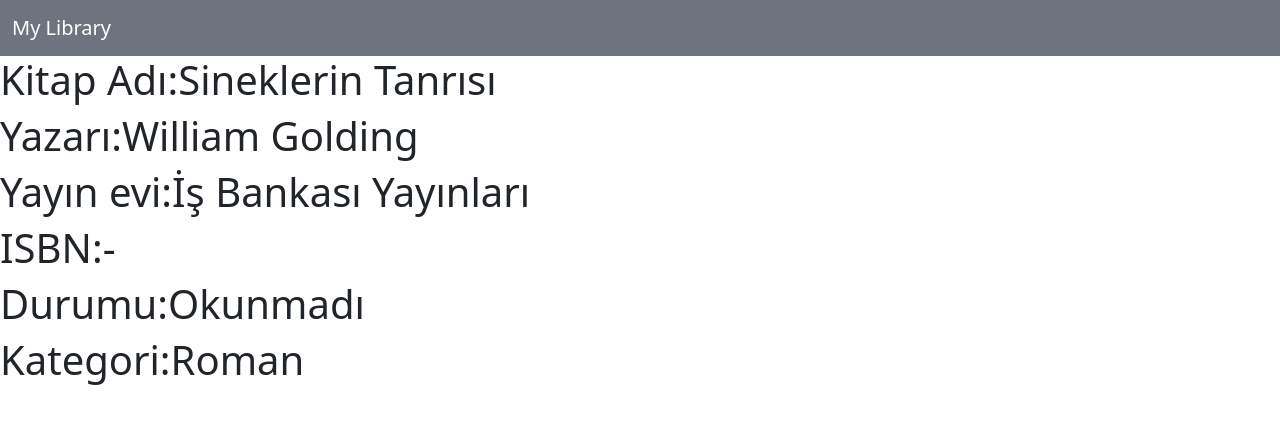
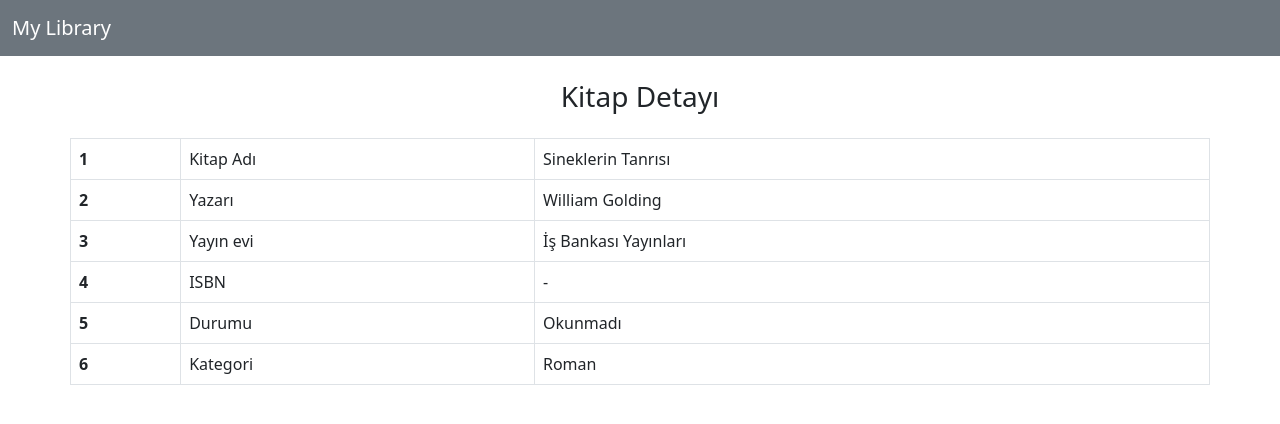
Before and after one commit to serdarferhat/library, a React (Create React App) app: page /book-detail/1 in a window 1280 px wide. Shown: the top 424 px of the page. Built offline with nearby package versions, Linux system fonts and the light colour scheme; data requests are answered from the project's data file.

Commit message:
detay_css

```diff
--- a/db.json
+++ b/db.json
@@ -44,6 +44,24 @@
       "publisher": "merhaba",
       "categoryId": "1",
       "isRead": false
+    },
+    {
+      "id": "1677661975468",
+      "title": "ruhların parmakları",
+      "author": "mehmet sağ",
+      "isbn": "12121212121",
+      "publisher": "ışık",
+      "categoryId": "1",
+      "isRead": false
+    },
+    {
+      "id": "1677665632939",
+      "title": "satranç",
+      "author": "tom hulks",
+      "isbn": "35353535353",
+      "publisher": "iş bankası ",
+      "categoryId": "3",
+      "isRead": true
     }
   ],
   "categories": [
--- a/src/pages/BookDetail.js
+++ b/src/pages/BookDetail.js
@@ -24,12 +24,48 @@
   return (
     <>
     <Header/>
-    <h1>Kitap Adı:{book?.title}</h1>
+    {/* <h1>Kitap Adı:{book?.title}</h1>
     <h1>Yazarı:{book?.author}</h1>
     <h1>Yayın evi:{book?.publisher}</h1>
     <h1>ISBN:{book?.isbn===""?"-":book?.isbn}</h1>
     <h1>Durumu:{book?.isRead===true?"Okundu":"Okunmadı"}</h1>
-    <h1>Kategori:{category?.name}</h1>
+    <h1>Kategori:{category?.name}</h1> */}
+    <h3 className='text-center mt-4'>Kitap Detayı </h3>
+    <table class="container table table-bordered mt-4">
+      <tbody>
+    <tr>
+      <th scope="row">1</th>
+      <td>Kitap Adı</td>
+      <td>{book?.title}</td>
+    </tr>
+    <tr>
+      <th scope="row">2</th>
+      <td>Yazarı</td>
+      <td>{book?.author}</td>
+
+    </tr>
+    <tr>
+      <th scope="row">3</th>
+      <td >Yayın evi</td>
+      <td>{book?.publisher}</td>
+    </tr>
+    <tr>
+      <th scope="row">4</th>
+      <td >ISBN</td>
+      <td>{book?.isbn===""?"-":book?.isbn}</td>
+    </tr>
+    <tr>
+      <th scope="row">5</th>
+      <td >Durumu</td>
+      <td>{book?.isRead===true?"Okundu":"Okunmadı"}</td>
+    </tr>
+    <tr>
+      <th scope="row">6</th>
+      <td >Kategori</td>
+      <td>{category?.name}</td>
+    </tr>
+  </tbody>
+</table>
     </>
   )
 }
```
